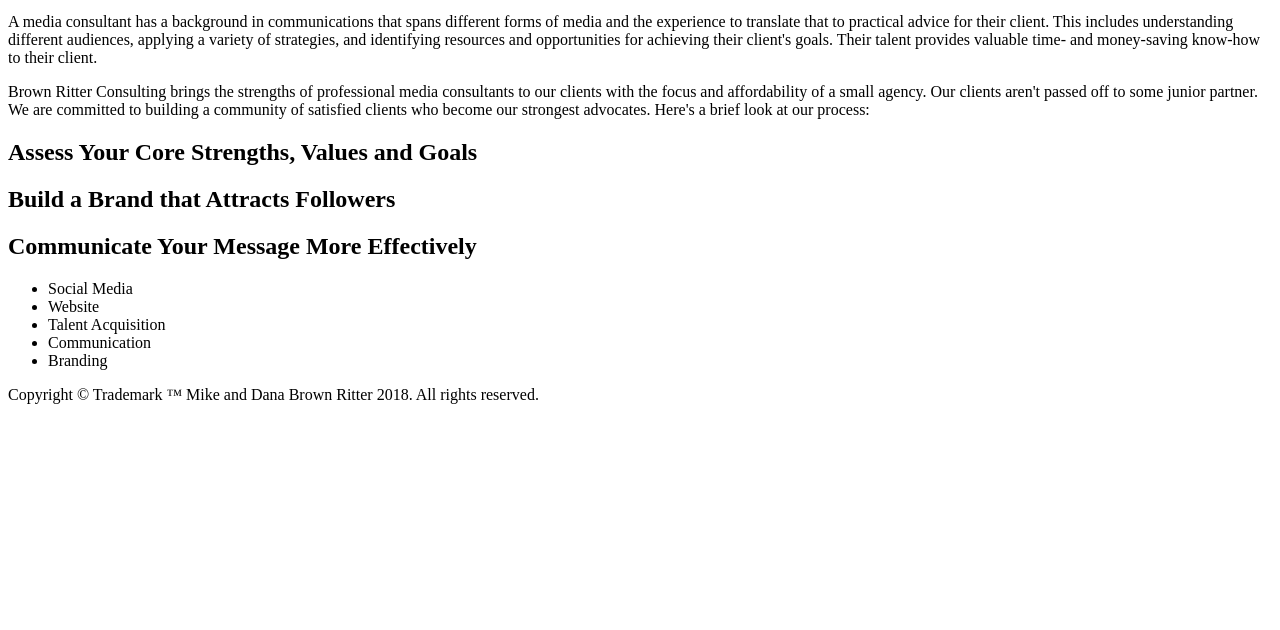
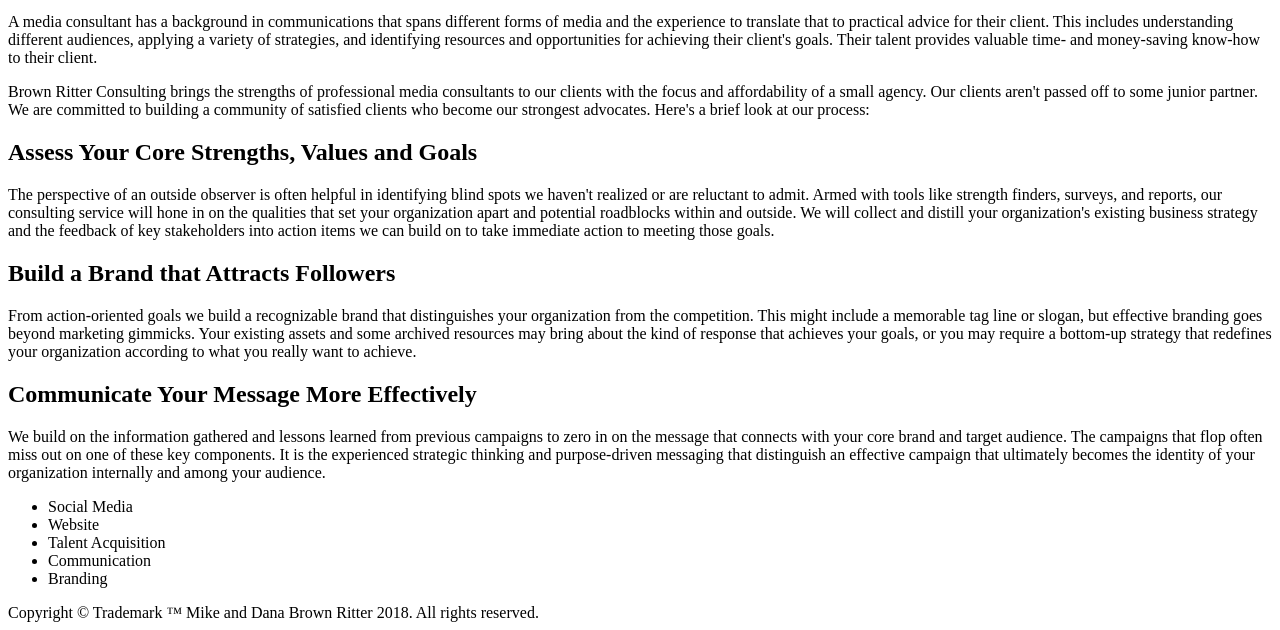
Before and after one commit to brownritter/brownritter.github.io, a plain HTML site: page index.html in a window 1280 px wide. Shown: the part 195-825 px from the top of the page. Before the commit the page ends 800 px from the top, so only its background shows below. Drawn offline with Linux system fonts and the light colour scheme.

Commit message:
added main article copy to index page

```diff
--- a/index.html
+++ b/index.html
@@ -15,9 +15,11 @@
     <p>A media consultant has a background in communications that spans different forms of media and the experience to translate that to practical advice for their client. This includes understanding different audiences, applying a variety of strategies, and identifying resources and opportunities for achieving their client's goals. Their talent provides valuable time- and money-saving know-how to their client.</p>
     <p>Brown Ritter Consulting brings the strengths of professional media consultants to our clients with the focus and affordability of a small agency. Our clients aren't passed off to some junior partner. We are committed to building a community of satisfied clients who become our strongest advocates. Here's a brief look at our process:</p>
     <h2>Assess Your Core Strengths, Values and Goals</h2>
-    <p></p>
+    <p>The perspective of an outside observer is often helpful in identifying blind spots we haven't realized or are reluctant to admit. Armed with tools like strength finders, surveys, and reports, our consulting service will hone in on the qualities that set your organization apart and potential roadblocks within and outside. We will collect and distill your organization's existing business strategy and the feedback of key stakeholders into action items we can build on to take immediate action to meeting those goals.</p>
     <h2>Build a Brand that Attracts Followers</h2>
+    <p>From action-oriented goals we build a recognizable brand that distinguishes your organization from the competition. This might include a memorable tag line or slogan, but effective branding goes beyond marketing gimmicks. Your existing assets and some archived resources may bring about the kind of response that achieves your goals, or you may require a bottom-up strategy that redefines your organization according to what you really want to achieve.</p>
     <h2>Communicate Your Message More Effectively</h2>
+    <p>We build on the information gathered and lessons learned from previous campaigns to zero in on the message that connects with your core brand and target audience. The campaigns that flop often miss out on one of these key components. It is the experienced strategic thinking and purpose-driven messaging that distinguish an effective campaign that ultimately becomes the identity of your organization internally and among your audience.</p>
 </main>
 <aside>
     <ul>
```
